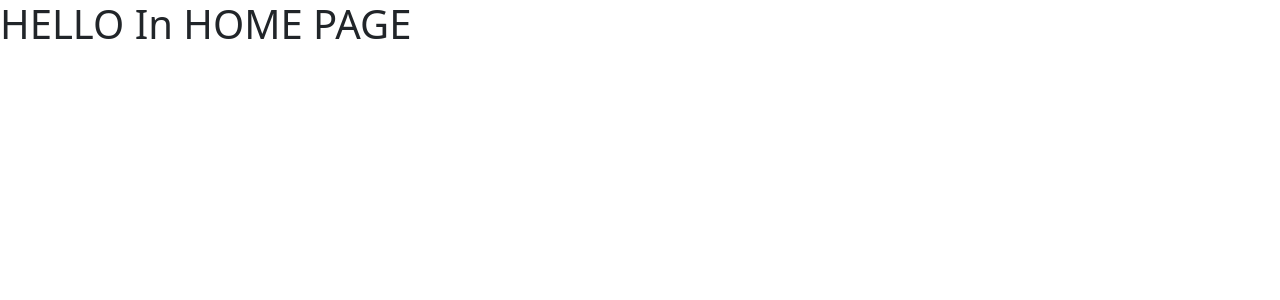
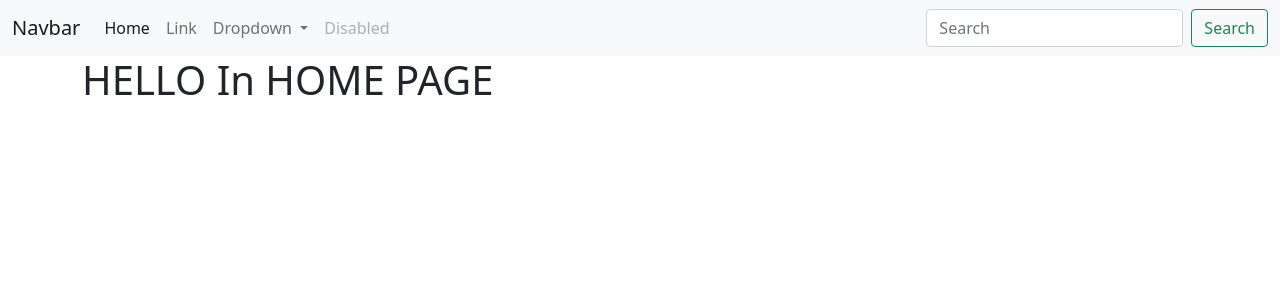
Before and after one commit to Maraljan/WebMeme, a Flask app: page / in a window 1280 px wide. Shown: the top 300 px of the page. Run offline with Flask 2, Linux system fonts and the light colour scheme.

Commit message:
modified base.html

```diff
--- a/app/templates/base.html
+++ b/app/templates/base.html
@@ -12,9 +12,13 @@
 </head>
 <body>
 
-{% block content %}
-    <p>Content is here</p>
-{% endblock %}
+{% include 'header.html' %}
+
+<div class="container">
+    {% block content %}
+        <p>Content is here</p>
+    {% endblock %}
+</div>
 
 <script src="https://cdn.jsdelivr.net/npm/bootstrap@5.0.1/dist/js/bootstrap.bundle.min.js" integrity="sha384-gtEjrD/SeCtmISkJkNUaaKMoLD0//ElJ19smozuHV6z3Iehds+3Ulb9Bn9Plx0x4" crossorigin="anonymous"></script>
 
--- /dev/null
+++ b/app/templates/header.html
@@ -0,0 +1,36 @@
+<nav class="navbar navbar-expand-lg navbar-light bg-light">
+  <div class="container-fluid">
+    <a class="navbar-brand" href="#">Navbar</a>
+    <button class="navbar-toggler" type="button" data-bs-toggle="collapse" data-bs-target="#navbarSupportedContent" aria-controls="navbarSupportedContent" aria-expanded="false" aria-label="Toggle navigation">
+      <span class="navbar-toggler-icon"></span>
+    </button>
+    <div class="collapse navbar-collapse" id="navbarSupportedContent">
+      <ul class="navbar-nav me-auto mb-2 mb-lg-0">
+        <li class="nav-item">
+          <a class="nav-link active" aria-current="page" href="#">Home</a>
+        </li>
+        <li class="nav-item">
+          <a class="nav-link" href="#">Link</a>
+        </li>
+        <li class="nav-item dropdown">
+          <a class="nav-link dropdown-toggle" href="#" id="navbarDropdown" role="button" data-bs-toggle="dropdown" aria-expanded="false">
+            Dropdown
+          </a>
+          <ul class="dropdown-menu" aria-labelledby="navbarDropdown">
+            <li><a class="dropdown-item" href="#">Action</a></li>
+            <li><a class="dropdown-item" href="#">Another action</a></li>
+            <li><hr class="dropdown-divider"></li>
+            <li><a class="dropdown-item" href="#">Something else here</a></li>
+          </ul>
+        </li>
+        <li class="nav-item">
+          <a class="nav-link disabled" href="#" tabindex="-1" aria-disabled="true">Disabled</a>
+        </li>
+      </ul>
+      <form class="d-flex">
+        <input class="form-control me-2" type="search" placeholder="Search" aria-label="Search">
+        <button class="btn btn-outline-success" type="submit">Search</button>
+      </form>
+    </div>
+  </div>
+</nav>
```
